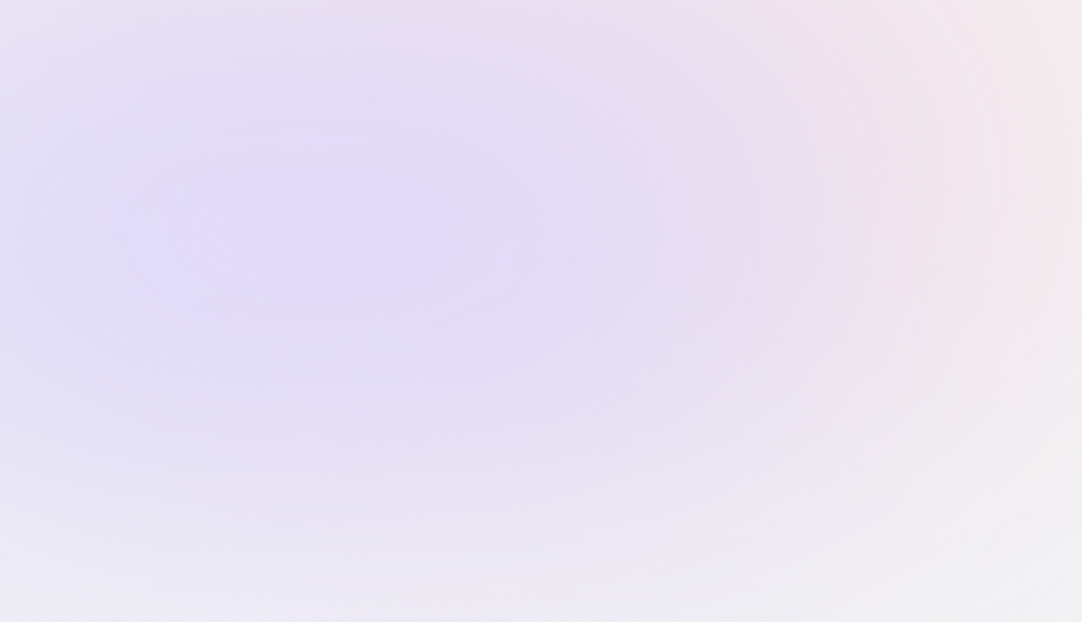
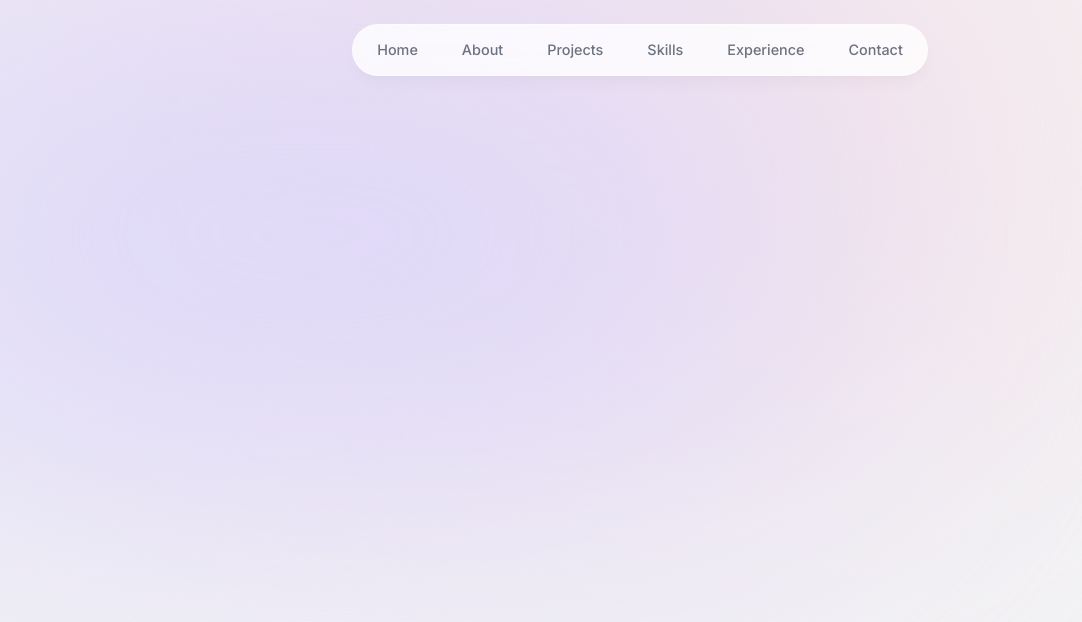
Before and after one commit to TOUFIK-Taha98/my_portfolio, a Next.js app: page / in a window 1280 px wide. Shown: the top 622 px of the page, without its empty margins (0-1082 px from the left). Built offline with nearby package versions, Linux system fonts and the light colour scheme.

Commit message:
Navbar - header done!

```diff
--- a/app/layout.tsx
+++ b/app/layout.tsx
@@ -1,3 +1,4 @@
+import Header from "@/components/header";
 import "./globals.css";
 import { Inter } from "next/font/google";
 
@@ -15,10 +16,12 @@
 }) {
   return (
     <html lang="en">
-      <body className={`${inter.className} bg-gray-100 text-gray-950`}>
+      <body
+        className={`${inter.className} bg-gray-100 text-gray-950 relative h-[5000px]`}
+      >
         <div className="bg-[#fbe2e3] absolute top-[-6rem] -z-10 right-[11rem] h-[31.25rem] w-[31.25rem] rounded-full blur-[10rem] sm:w-[68.75rem]"></div>
         <div className="bg-[#dbd7fb] absolute -z-10 top-[-1rem] left-[-35rem] h-[31.25rem] w-[50rem] rounded-full blur-[10rem] sm:w-[68.75rem] md:left-[-33rem] lg:left-[-28rem] xl:left-[-15rem] 2xl:left-[-5rem]"></div>
-
+        <Header />
         {children}
       </body>
     </html>
--- /dev/null
+++ b/components/header.tsx
@@ -0,0 +1,37 @@
+"use client";
+
+import React from "react";
+import { motion } from "framer-motion";
+import { links } from "@/lib/data";
+import Link from "next/link";
+export default function Header() {
+  return (
+    <header className="z-[999] relative">
+      <motion.div
+        className="fixed top-0 left-1/2 h-[4.5rem] w-full rounded-none border border-white  border-opacity-40 bg-white bg-opacity-80 shadow-lg shadow-black/[0.03] backdrop-blur-[0.5rem]  sm:top-6 sm:h-[3.25rem] sm:w-[36rem] sm:rounded-full"
+        initial={{ y: -100, x: "-50%", opacity: 0 }}
+        animate={{ y: 0, x: "-50%", opacity: 1 }}
+      ></motion.div>
+
+      <nav className="flex fixed top-[0.15rem] left-1/2 h-12 -translate-x-1/2 py-2 sm:top-[1.7rem] sm:h-[initial] sm:py-0">
+        <ul className="flex w-[22rem] flex-wrap items-center justify-center gap-y-1 text-[0.9rem] font-medium text-gray-500 sm:w-[initial] sm:flex-nowrap sm:gap-5">
+          {links.map((link) => (
+            <motion.li
+              className="h-3/4 flex items-center justify-center"
+              key={link.hash}
+              initial={{ y: -100, opacity: 0 }}
+              animate={{ y: 0, opacity: 1 }}
+            >
+              <Link
+                className="flex w-full items-center justify-center px-3 py-3 hover:text-gray-950 transition"
+                href={link.hash}
+              >
+                {link.name}
+              </Link>
+            </motion.li>
+          ))}
+        </ul>
+      </nav>
+    </header>
+  );
+}
--- a/package.json
+++ b/package.json
@@ -15,6 +15,7 @@
     "autoprefixer": "10.4.15",
     "eslint": "8.47.0",
     "eslint-config-next": "13.4.19",
+    "framer-motion": "^10.16.0",
     "next": "13.4.19",
     "postcss": "8.4.28",
     "react": "18.2.0",
```
Also changed, not shown: 1 other file (tests, documents, lock files or other folders).
